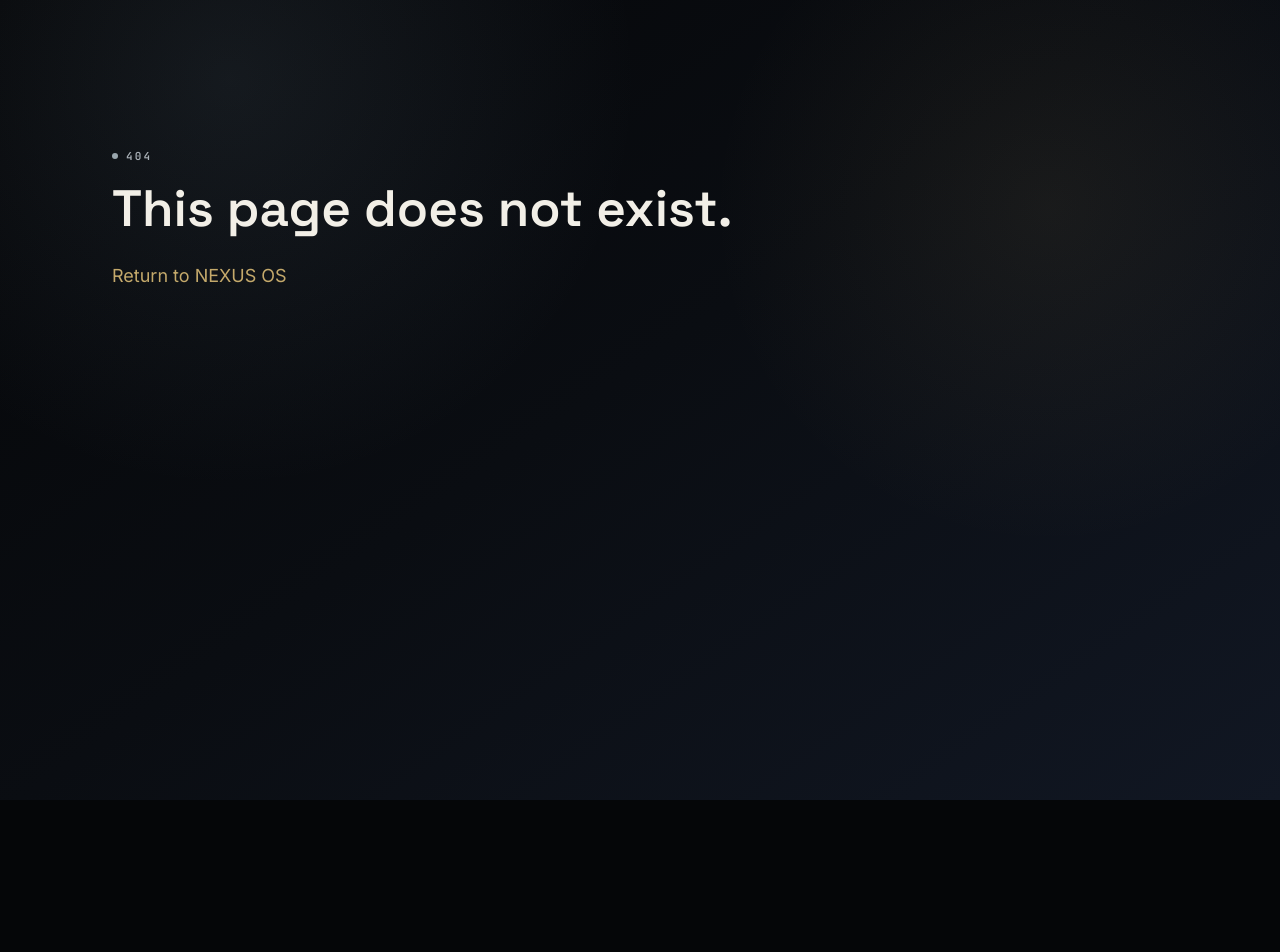
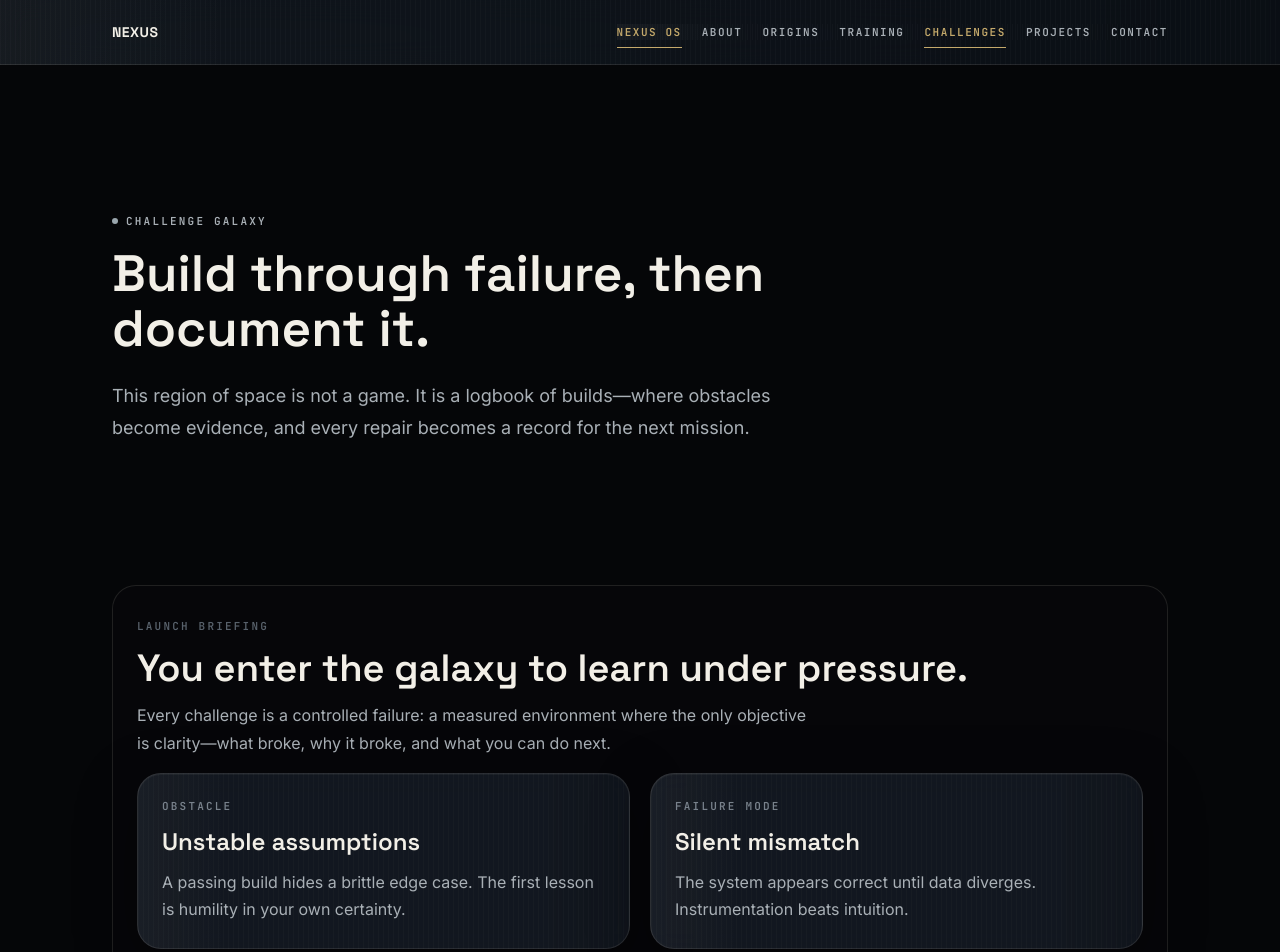
Before and after one commit to Purnagya08/Purnagya-Portfolio, a React (Vite) app: page /nexus/challenges in a window 1280 px wide. Before the commit this address had no page. Shown: the top 952 px of the page. Before the commit the page ends 800 px from the top, so only its background shows below. Built offline with nearby package versions, Linux system fonts and the light colour scheme.

Commit message:
Add Challenge Galaxy module and route

```diff
--- a/src/core/routing/AppRouter.jsx
+++ b/src/core/routing/AppRouter.jsx
@@ -16,6 +16,21 @@
 const NexusOsPage = lazy(() =>
   import('@modules/nexus-os/pages/NexusOsPage').then((module) => ({
     default: module.NexusOsPage,
+  })),
+)
+const MuseumOriginsPage = lazy(() =>
+  import('@modules/museum-origins').then((module) => ({
+    default: module.MuseumOriginsPage,
+  })),
+)
+const TrainingFacilityPage = lazy(() =>
+  import('@modules/training-facility').then((module) => ({
+    default: module.TrainingFacilityPage,
+  })),
+)
+const ChallengeGalaxyPage = lazy(() =>
+  import('@modules/challenge-galaxy/pages/ChallengeGalaxyPage').then((module) => ({
+    default: module.ChallengeGalaxyPage,
   })),
 )
 const NotFoundPage = lazy(() =>
@@ -39,6 +54,9 @@
           <Route element={<SiteLayout />}>
             <Route path="about" element={<AboutPage />} />
             <Route path="projects" element={<ProjectsPage />} />
+            <Route path="origins" element={<MuseumOriginsPage />} />
+            <Route path="training" element={<TrainingFacilityPage />} />
+            <Route path="challenges" element={<ChallengeGalaxyPage />} />
             <Route path="contact" element={<ContactPage />} />
           </Route>
         </Route>
@@ -48,6 +66,7 @@
   )
 }
 
+
 function RouteFallback() {
   return <div className="min-h-screen bg-slate-950" />
 }
--- a/src/data/navigation.js
+++ b/src/data/navigation.js
@@ -1,6 +1,9 @@
 export const navigationItems = [
   { href: '/nexus', label: 'NEXUS OS' },
   { href: '/nexus/about', label: 'About' },
+  { href: '/nexus/origins', label: 'Origins' },
+  { href: '/nexus/training', label: 'Training' },
+  { href: '/nexus/challenges', label: 'Challenges' },
   { href: '/nexus/projects', label: 'Projects' },
   { href: '/nexus/contact', label: 'Contact' },
 ]
--- /dev/null
+++ b/src/modules/challenge-galaxy/data/challengeChapters.js
@@ -0,0 +1,2 @@
+// Reserved for future expansion (mission fragments, obstacles, and milestones).
+// Current page content is embedded to keep the module simple and fast.
--- /dev/null
+++ b/src/modules/challenge-galaxy/index.js
@@ -0,0 +1 @@
+export { ChallengeGalaxyPage } from './pages/ChallengeGalaxyPage'
--- /dev/null
+++ b/src/modules/challenge-galaxy/pages/ChallengeGalaxyPage.jsx
@@ -0,0 +1,141 @@
+import { useMemo } from 'react'
+import { Card } from '@shared/components/ui/Card'
+import { Container } from '@shared/components/ui/Container'
+import { PageIntro } from '@shared/components/ui/PageIntro'
+
+const challengeChapters = [
+  {
+    id: 'chapter-01',
+    eyebrow: 'Launch briefing',
+    title: 'You enter the galaxy to learn under pressure.',
+    body:
+      'Every challenge is a controlled failure: a measured environment where the only objective is clarity—what broke, why it broke, and what you can do next.',
+    cards: [
+      {
+        label: 'Obstacle',
+        value: 'Unstable assumptions',
+        detail:
+          'A passing build hides a brittle edge case. The first lesson is humility in your own certainty.',
+      },
+      {
+        label: 'Failure mode',
+        value: 'Silent mismatch',
+        detail:
+          'The system appears correct until data diverges. Instrumentation beats intuition.',
+      },
+    ],
+  },
+  {
+    id: 'chapter-02',
+    eyebrow: 'Competition record',
+    title: 'Teams win by debugging together.',
+    body:
+      'The galaxy rewards method: reproduce the issue, isolate the smallest cause, then communicate the repair like an engineering report.',
+    cards: [
+      {
+        label: 'Contest tempo',
+        value: 'Triage → Test → Iterate',
+        detail:
+          'Momentum is not haste. It’s disciplined cycles with evidence at each step.',
+      },
+      {
+        label: 'Collaboration',
+        value: 'Explain the trace',
+        detail:
+          'A good fix is half shared context: what you saw, what you tried, and what changed.',
+      },
+    ],
+  },
+  {
+    id: 'chapter-03',
+    eyebrow: 'Logbook aftermath',
+    title: 'Perseverance turns failure into capability.',
+    body:
+      'After the moment of defeat, the next build becomes wiser. Your logbook keeps the story so the next mission starts from advantage—not repetition.',
+    cards: [
+      {
+        label: 'Lesson retained',
+        value: 'Design for failure',
+        detail:
+          'Edge cases are not anomalies. They are future requirements waiting to be named.',
+      },
+      {
+        label: 'Outcome',
+        value: 'A stronger system',
+        detail:
+          'Each repaired flaw reduces friction for everything built after it.',
+      },
+    ],
+  },
+]
+
+function NarrativeCard({ label, value, detail }) {
+  return (
+    <Card className="p-nexus-5" interactive>
+      <p className="nexus-label text-starlight-400">{label}</p>
+      <h3 className="mt-nexus-3 font-heading text-heading-md font-semibold text-starlight-50">
+        {value}
+      </h3>
+      <p className="mt-nexus-3 text-body-md text-starlight-300">{detail}</p>
+    </Card>
+  )
+}
+
+export function ChallengeGalaxyPage() {
+  const chapters = useMemo(() => challengeChapters, [])
+
+  return (
+    <main className="relative min-h-screen bg-void-950">
+      <div className="nexus-grid absolute inset-0 -z-10 opacity-55" />
+      <div className="bg-nexus-space absolute inset-0 -z-20" />
+
+      <PageIntro eyebrow="Challenge Galaxy" title="Build through failure, then document it.">
+        <p>
+          This region of space is not a game. It is a logbook of builds—where
+          obstacles become evidence, and every repair becomes a record for
+          the next mission.
+        </p>
+      </PageIntro>
+
+      <Container className="grid gap-nexus-6 pb-section">
+        {chapters.map((chapter) => (
+          <section
+            key={chapter.id}
+            className="relative rounded-nexus-lg border border-(--glass-border) bg-void-900/20 px-nexus-5 py-nexus-6"
+          >
+            <div className="mb-nexus-4">
+              <p className="nexus-label text-starlight-500">{chapter.eyebrow}</p>
+              <h2 className="mt-nexus-3 font-heading text-heading-lg font-semibold text-starlight-50">
+                {chapter.title}
+              </h2>
+              <p className="mt-nexus-3 max-w-2xl text-body-md text-starlight-300">
+                {chapter.body}
+              </p>
+            </div>
+
+            <div className="grid gap-5 md:grid-cols-2">
+              {chapter.cards.map((c) => (
+                <NarrativeCard key={c.value} {...c} />
+              ))}
+            </div>
+          </section>
+        ))}
+      </Container>
+
+      <Container className="pb-section">
+        <div className="rounded-nexus-lg border border-(--glass-border) bg-void-900/10 px-nexus-5 py-nexus-6">
+          <p className="nexus-label text-starlight-500">Field protocol</p>
+          <h2 className="mt-nexus-3 font-heading text-heading-md font-semibold text-starlight-50">
+            Your next build starts with a better question.
+          </h2>
+          <ul className="mt-nexus-4 space-y-3 font-mono text-body-sm text-starlight-300">
+            <li>• What changed right before the failure appeared?</li>
+            <li>• Can we reproduce the smallest broken case?</li>
+            <li>• What evidence proves the repair fixed the root cause?</li>
+            <li>• What should we instrument so the next mystery is shorter?</li>
+          </ul>
+        </div>
+      </Container>
+    </main>
+  )
+}
--- a/src/modules/nexus-os/data/osModules.js
+++ b/src/modules/nexus-os/data/osModules.js
@@ -40,21 +40,23 @@
     ],
   },
   {
-    id: 'research-labs',
-    code: 'LAB-03',
-    label: 'Research Labs',
-    shortLabel: 'Labs',
-    symbol: 'RL',
-    tone: 'brass',
-    eyebrow: 'Prototype wing',
-    title: 'Experiments in motion, systems, and space.',
+    id: 'training-facility',
+    code: 'TRN-03',
+    label: 'Training Facility',
+    shortLabel: 'Training',
+    symbol: 'TF',
+    tone: 'blue',
+    eyebrow: 'Upskilling academy',
+    title: 'The 365-day engineering training archive.',
     description:
-      'A laboratory for new interaction patterns, visual systems, and engineering ideas.',
-    status: 'Experiments active',
+      'Inspect the Java Wing, OOP Hall, Collections Chamber, Multithreading Lab, and DSA Arena as records of sustained learning.',
+    status: 'Program archived',
+    route: '/nexus/training',
+    actionLabel: 'Enter facility',
     entries: [
-      ['SECTOR', 'Prototype wing'],
-      ['PROJECTS', 'In calibration'],
-      ['ACCESS', 'Observation mode'],
+      ['PROGRAM', '365 days'],
+      ['ROOMS', '05 indexed'],
+      ['MODE', 'Knowledge archive'],
     ],
   },
   {
@@ -67,17 +69,39 @@
     eyebrow: 'Origins collection',
     title: 'Artifacts from the path to engineering.',
     description:
-      'Browse formative projects, milestones, and the fragments that shaped the current practice.',
+      'Enter a curated museum wing preserving childhood curiosity, school discipline, admission into engineering, and the first encounter with code.',
     status: 'Collection restored',
+    route: '/nexus/origins',
+    actionLabel: 'Enter museum',
     entries: [
       ['WING', 'Museum of origins'],
-      ['ARTIFACTS', 'Curated'],
-      ['TIMELINE', 'Chronological'],
+      ['EXHIBITS', '04 curated'],
+      ['FORMAT', 'Memory archive'],
+    ],
+  },
+  {
+    id: 'challenge-galaxy',
+    code: 'CHL-05',
+    label: 'Challenge Galaxy',
+    shortLabel: 'Galaxy',
+    symbol: 'CG',
+    tone: 'blue',
+    eyebrow: 'Build through failure',
+    title: 'A region of space for debugging stories and lessons learned.',
+    description:
+      'Obstacles become evidence. Repairs become records. Every contest experience turns into a stronger build process.',
+    status: 'Field protocol active',
+    route: '/nexus/challenges',
+    actionLabel: 'Enter galaxy',
+    entries: [
+      ['MODE', 'Logbook'],
+      ['RULE', 'Evidence over guesswork'],
+      ['FOCUS', 'Perseverance'],
     ],
   },
   {
     id: 'terminal',
-    code: 'COM-05',
+    code: 'COM-06',
     label: 'Terminal',
     shortLabel: 'Terminal',
     symbol: '>_',
@@ -97,7 +121,7 @@
   },
   {
     id: 'nexus-ai',
-    code: 'AI-06',
+    code: 'AI-07',
     label: 'NEXUS AI',
     shortLabel: 'NEXUS AI',
     symbol: 'AI',
@@ -115,6 +139,7 @@
   },
 ]
 
+
 export const osModuleMap = Object.fromEntries(
   osModules.map((module) => [module.id, module]),
 )
--- a/src/modules/nexus-os/pages/NexusOsPage.jsx
+++ b/src/modules/nexus-os/pages/NexusOsPage.jsx
@@ -1,4 +1,4 @@
-import { useEffect, useRef, useState } from 'react'
+import { lazy, Suspense, useEffect, useRef, useState } from 'react'
 import { AnimatePresence, motion } from 'framer-motion'
 import { ModuleLauncher } from '@modules/nexus-os/components/ModuleLauncher'
 import { NexusDock } from '@modules/nexus-os/components/NexusDock'
@@ -6,6 +6,12 @@
 import { osModuleMap, osModules } from '@modules/nexus-os/data/osModules'
 import { useNexusOsStore } from '@modules/nexus-os/store/useNexusOsStore'
 import { SystemBadge } from '@shared/components/ui/SystemBadge'
+
+const StationHubScene = lazy(() =>
+  import('@three/scenes/StationHubScene').then((module) => ({
+    default: module.StationHubScene,
+  })),
+)
 
 export function NexusOsPage() {
   const activeWindowId = useNexusOsStore((state) => state.activeWindowId)
@@ -65,6 +71,13 @@
     >
       <div className="nexus-os-desktop__nebula absolute inset-0 -z-30" />
       <div className="nexus-grid absolute inset-0 -z-20 opacity-55" />
+      <Suspense fallback={<div className="absolute inset-0 -z-10" />}>
+        <StationHubScene
+          activeModuleId={activeWindowId}
+          modules={osModules}
+          onSelect={openWindow}
+        />
+      </Suspense>
       <div className="nexus-scanlines pointer-events-none absolute inset-0 z-60" />
 
       <header className="nexus-glass-subtle flex h-16 items-center justify-between gap-4 border-x-0 border-t-0 px-(--spacing-gutter)">
--- a/src/shared/components/ui/SystemBadge.jsx
+++ b/src/shared/components/ui/SystemBadge.jsx
@@ -3,6 +3,7 @@
 const tones = {
   blue: 'bg-signal-blue',
   brass: 'bg-signal-brass',
+  copper: 'bg-signal-copper',
   sage: 'bg-signal-sage',
   steel: 'bg-signal-steel',
 }
```
